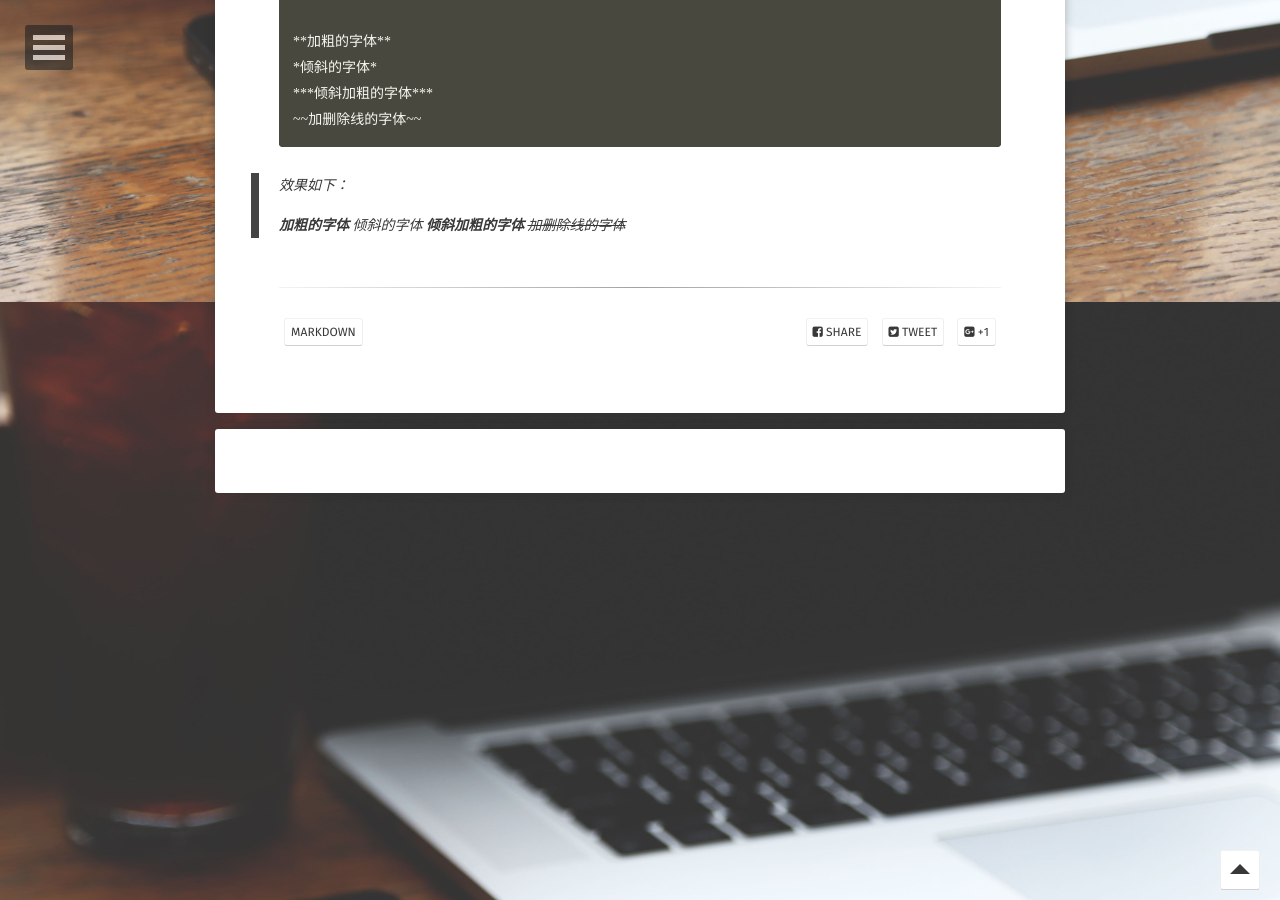
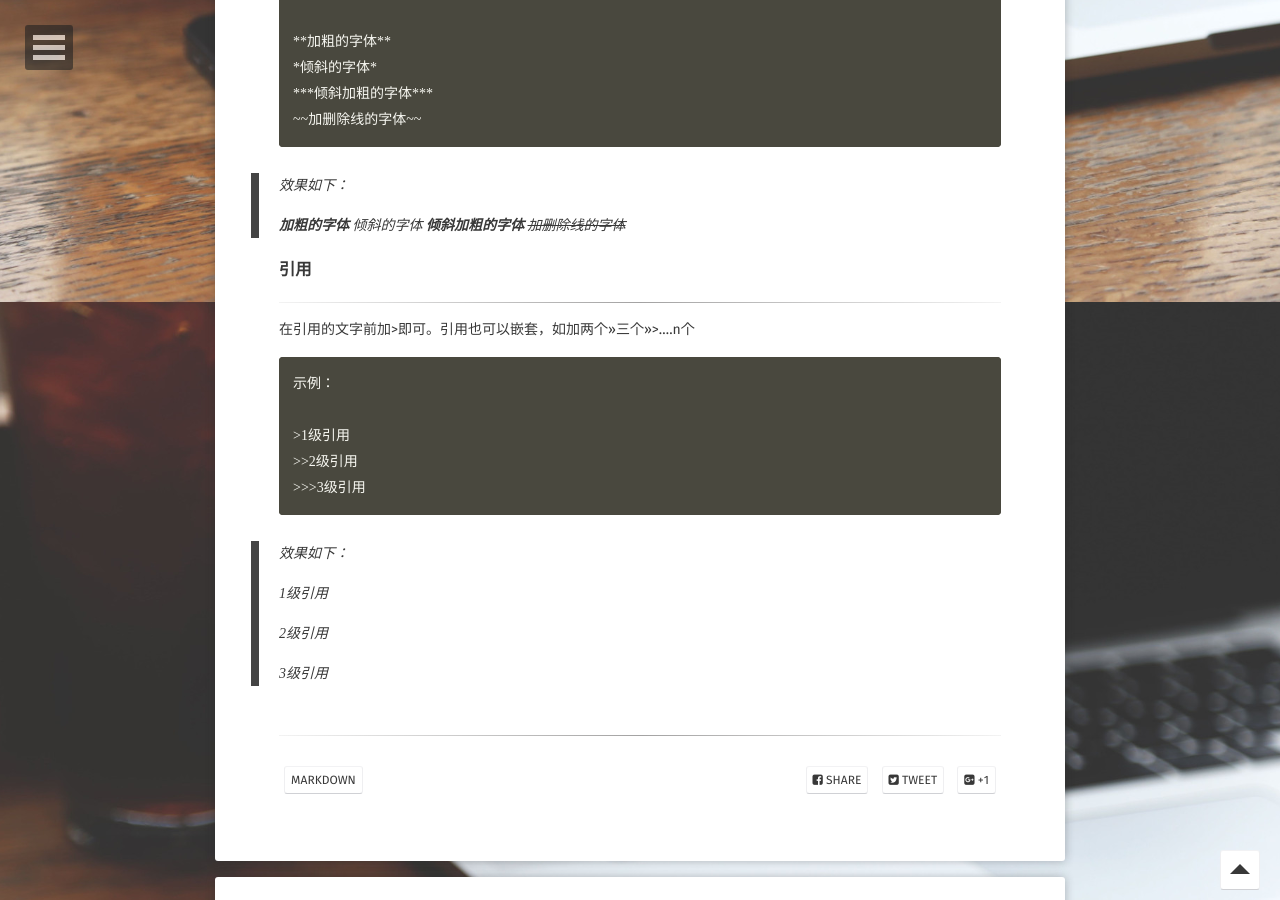
Before and after one commit to 396494384/396494384.github.io, a Jekyll site: the page built from _posts/2012-05-22-readability-post.md, in a window 1280 px wide and 900 px high, scrolled down 1498 px. Built offline with Jekyll 4.4.1, drawn with Linux system fonts in a browser that asks for light colours; some web fonts are replaced; comment, search, counter and statistics services are not loaded.

Commit message:
修改文件: _posts/2012-05-22-readability-post.md

```diff
--- a/_posts/2012-05-22-readability-post.md
+++ b/_posts/2012-05-22-readability-post.md
@@ -62,3 +62,20 @@ Markdown是一种纯文本格式的标记语言。通过简单的标记语法，
 *倾斜的字体*
 ***倾斜加粗的字体***
 ~~加删除线的字体~~
+
+### 引用
+---
+在引用的文字前加>即可。引用也可以嵌套，如加两个>>三个>>>....n个
+~~~
+示例：
+
+>1级引用
+>>2级引用
+>>>3级引用
+~~~
+
+>效果如下：
+>
+>1级引用
+>>2级引用
+>>>3级引用
```
